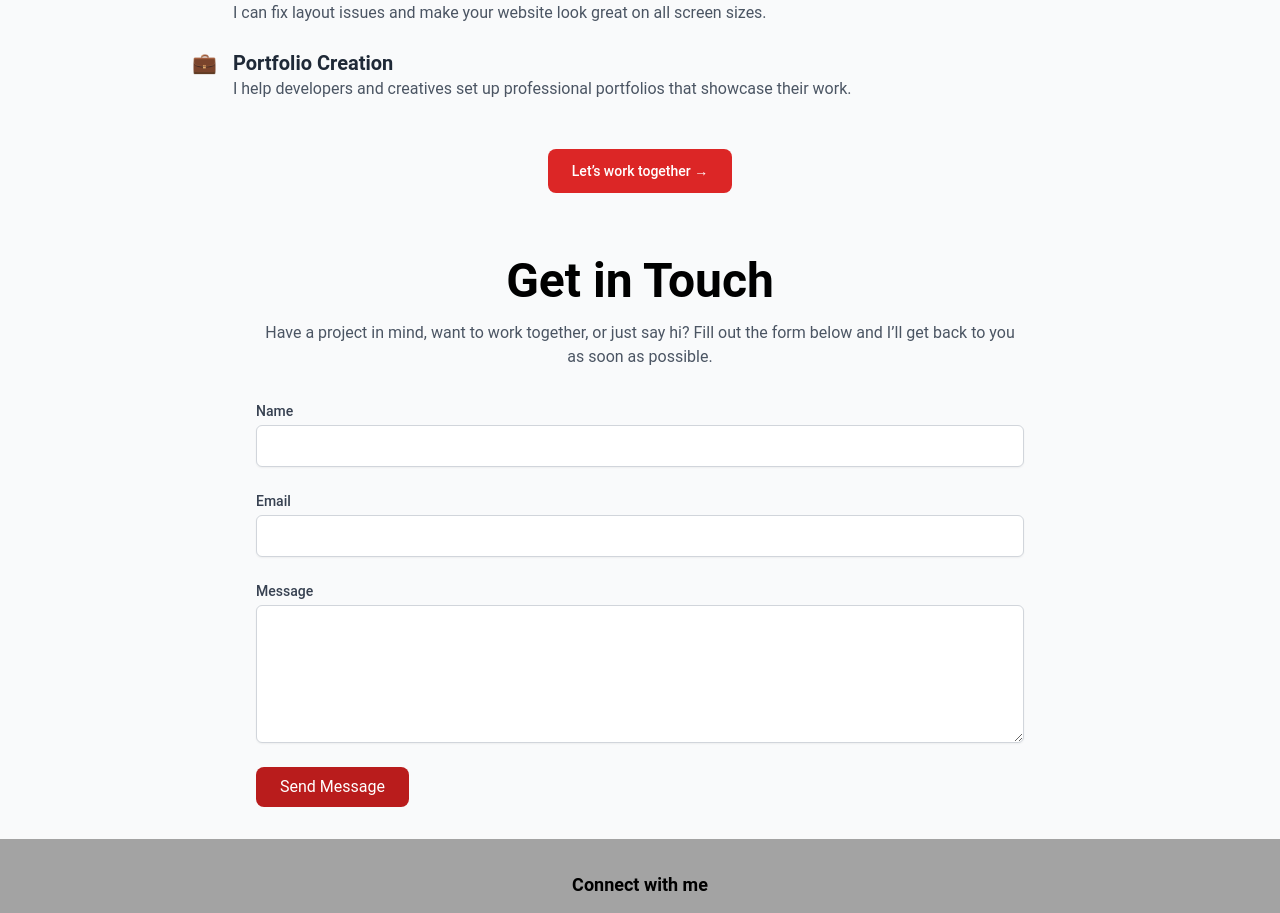
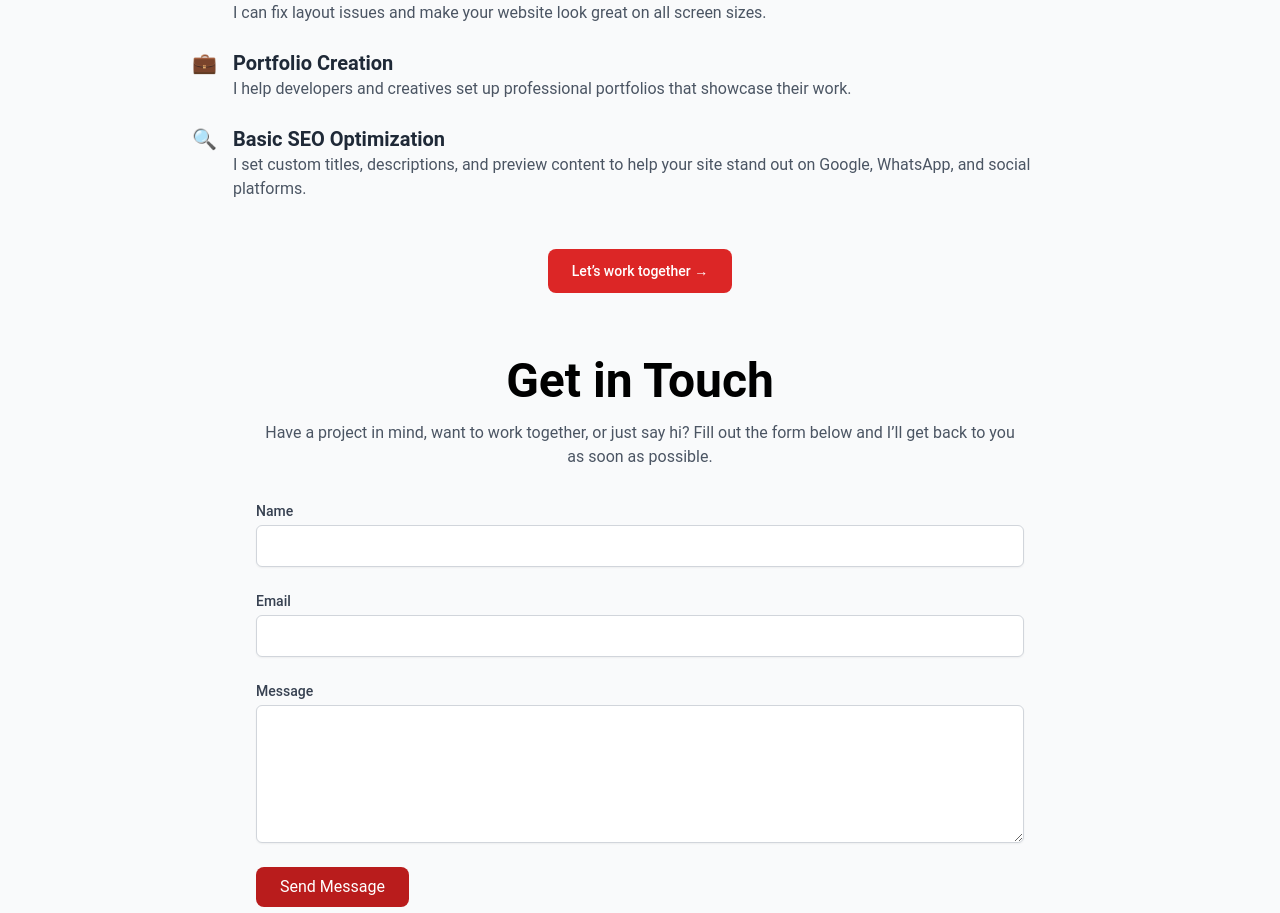
Before and after one commit to Otieno602/Portfolio, a React (Vite) app: page / in a window 1280 px wide. Shown: the part 2880-3793 px from the top of the page. Built offline with nearby package versions, Linux system fonts and the light colour scheme.

Commit message:
Added basic SEO

```diff
--- a/package.json
+++ b/package.json
@@ -11,8 +11,10 @@
   },
   "dependencies": {
     "framer-motion": "^12.15.0",
-    "react": "^19.1.0",
-    "react-dom": "^19.1.0",
+    "react": "^18.2.0",
+    "react-dom": "^18.2.0",
+    "react-head": "^3.4.2",
+    "react-helmet-async": "^2.0.5",
     "react-hot-toast": "^2.5.2",
     "react-icons": "^5.5.0",
     "react-router-dom": "^7.6.1"
--- a/src/App.jsx
+++ b/src/App.jsx
@@ -1,10 +1,48 @@
 import Navbar from "./components/Navbar";
 import Home from "./pages/Home";
 import { Toaster } from "react-hot-toast";
+import { Helmet } from "react-helmet-async";
 
 function App() {
   return (
     <>
+      <Helmet>
+        <title>BuiltByMangala | Full-Stack Web Developer</title>
+        <meta
+          name="description"
+          content="I'm Mangala, a passionate full-stack web developer creating modern, responsive web experiences for all."
+        />
+        <meta
+          name="keywords"
+          content="Mangala, full-stack developer, portfolio, web development, react developer, Kenya"
+        />
+        <meta name="author" content="Ronald Otieno (Mangala)" />
+        <meta
+          property="og:title"
+          content="BuiltByMangala | Full-Stack Web Developer"
+        />
+        <meta
+          property="og:description"
+          content="Discover Mangala's work as a full-stack developer—clean, fast, and user-centered web solutions."
+        />
+        <meta property="og:type" content="website" />
+        <meta name="viewport" content="width=device-width, initial-scale=1" />
+        <meta name="twitter:card" content="summary_large_image" />
+        <meta
+          name="twitter:title"
+          content="BuiltByMangala | Full-Stack Web Developer"
+        />
+        <meta
+          name="twitter:description"
+          content="Clean, fast, user-centered web solutions by Mangala."
+        />
+        <meta
+          name="twitter:image"
+          content="https://yourdomain.com/preview.jpg"
+        />
+        <meta name="twitter:creator" content="@Ronnie_B001" />
+      </Helmet>
+
       <Toaster position="top-center" reverseOrder={false} />
       <Navbar />
       <Home />
--- a/src/main.jsx
+++ b/src/main.jsx
@@ -3,11 +3,14 @@ import { createRoot } from "react-dom/client";
 import "./index.css";
 import App from "./App.jsx";
 import { BrowserRouter } from "react-router-dom";
+import { HelmetProvider } from "react-helmet-async";
 
 createRoot(document.getElementById("root")).render(
   <StrictMode>
-    <BrowserRouter>
-      <App />
-    </BrowserRouter>
+    <HelmetProvider>
+      <BrowserRouter>
+        <App />
+      </BrowserRouter>
+    </HelmetProvider>
   </StrictMode>
 );
--- a/src/pages/Home.jsx
+++ b/src/pages/Home.jsx
@@ -389,7 +389,21 @@ const Home = () => {
                 </p>
               </div>
             </li>
+
+            <li className="flex items-start gap-4">
+              <span className="text-green-600 text-xl">🔍</span>
+              <div className="text-left">
+                <h3 className="text-xl font-semibold text-gray-800">
+                  Basic SEO Optimization
+                </h3>
+                <p className="text-gray-600">
+                  I set custom titles, descriptions, and preview content to help
+                  your site stand out on Google, WhatsApp, and social platforms.
+                </p>
+              </div>
+            </li>
           </ul>
+
           <div className="text-center mt-12">
             <a
               href="#contacts"
```
Also changed, not shown: 1 other file (tests, documents, lock files or other folders).
